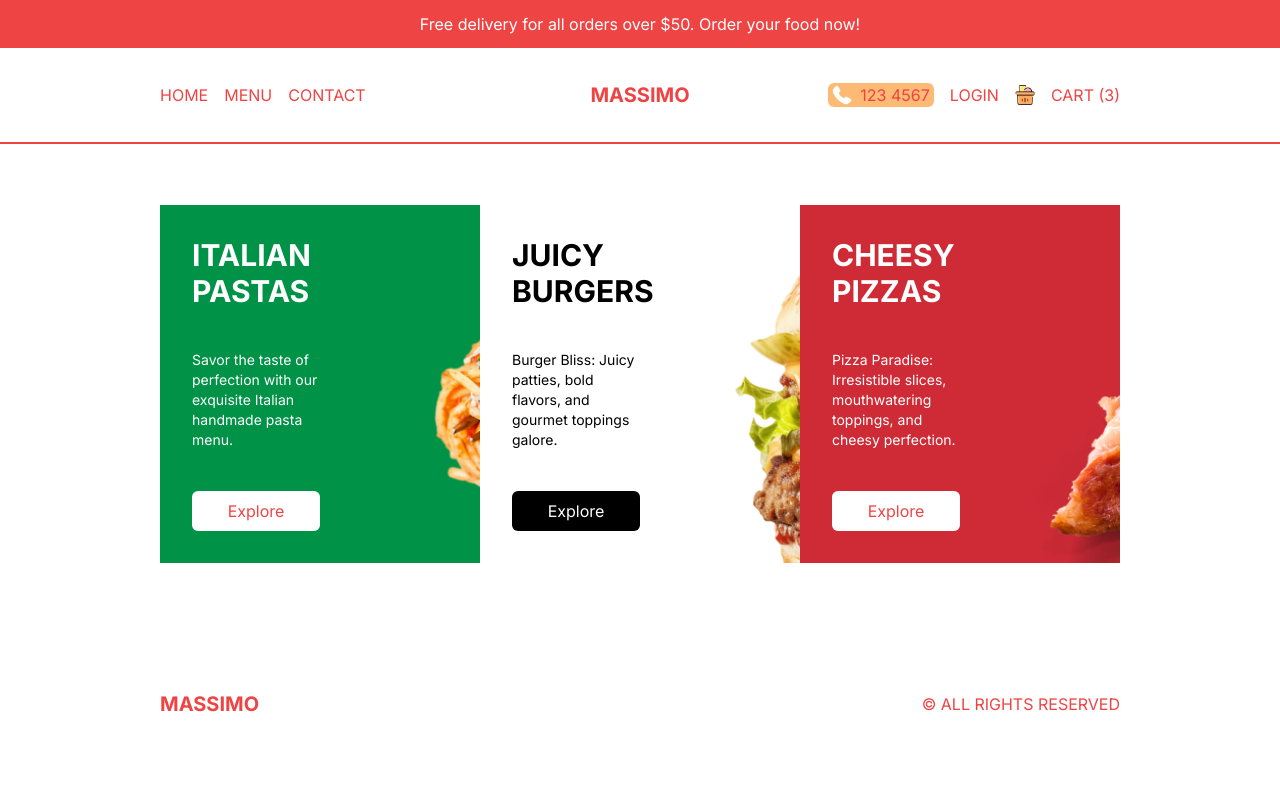
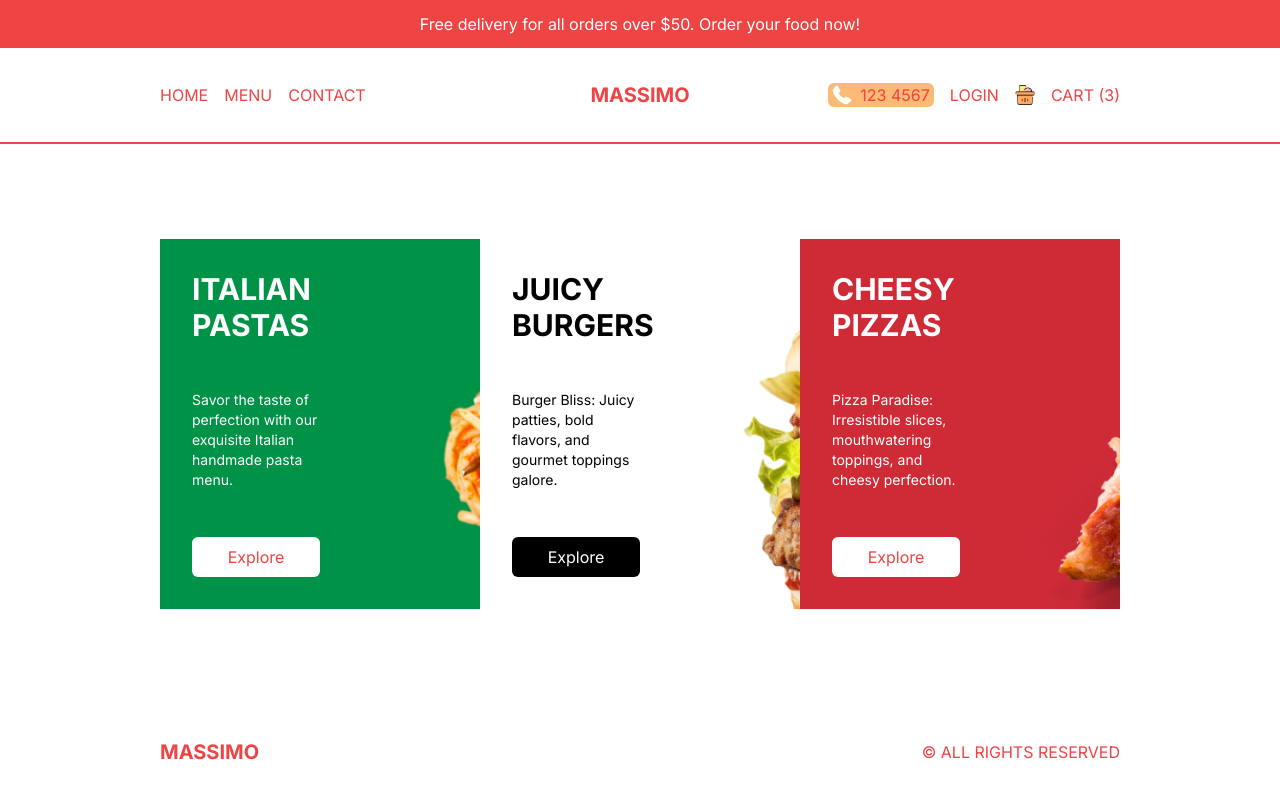
Before and after one commit to jay-rt/restaurant, a Next.js app: page /menu in a window 1280 px wide. Built offline with nearby package versions, Linux system fonts and the light colour scheme.

Commit message:
readjusted footer size

```diff
--- a/src/app/globals.css
+++ b/src/app/globals.css
@@ -19,5 +19,5 @@
 }
 
 .h-fit-screen {
-  @apply h-[calc(100vh-9rem)] md:h-[calc(100vh-15rem)] lg:h-[calc(100vh-20rem)];
+  @apply h-[calc(100vh-9rem)] md:h-[calc(100vh-15rem)];
 }
--- a/src/app/menu/page.tsx
+++ b/src/app/menu/page.tsx
@@ -9,7 +9,7 @@ const Menu = () => {
         <Link
           href={`/menu/${category.slug}`}
           key={category.id}
-          className="w-full h-1/3 md:h-2/3 xl:h-[80%] p-8 bg-cover"
+          className="w-full h-1/3 md:h-2/3 xl:h-[70%] p-8 bg-cover"
           style={{ backgroundImage: `url(${category.img})` }}
         >
           {/* TEXT CONTAINER */}
--- a/src/components/Footer.tsx
+++ b/src/components/Footer.tsx
@@ -2,7 +2,7 @@ import Link from "next/link";
 
 const Footer = () => {
   return (
-    <div className="h-12 md:h-24 lg:h-30 flex-between text-red-500 p-4 lg:p-20 xl:px-40 xl:py-20">
+    <div className="h-12 md:h-24 flex-between text-red-500 p-4 lg:px-20 xl:px-40">
       <Link href="/" className="font-bold text-xl">
         MASSIMO
       </Link>
```
